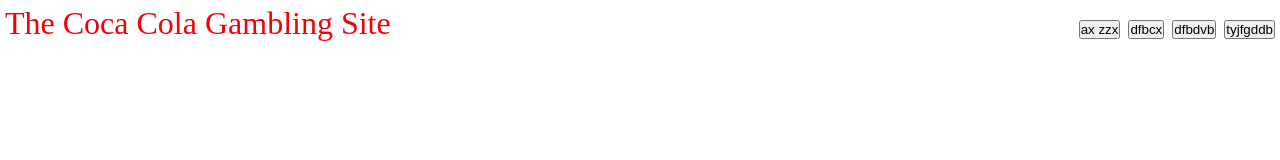
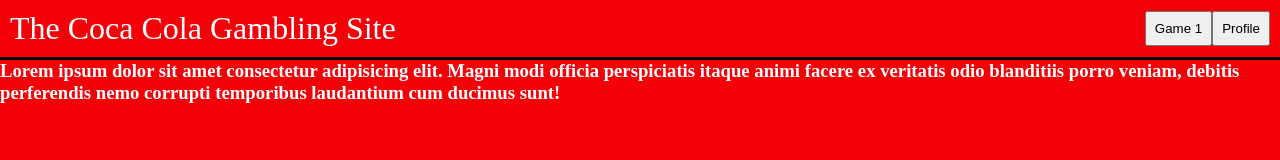
Before and after one commit to FungusSchool/Project2, a plain HTML site: page index.html in a window 1280 px wide. Drawn offline with Linux system fonts and the light colour scheme.

Commit message:
Forsätt arbetat

```diff
--- a/index.html
+++ b/index.html
@@ -1,22 +1,28 @@
 <!DOCTYPE html>
 <html lang="en">
   <head>
-    <meta charset="UTF-8">
-    <meta http-equiv="X-UA-Compatible" content="IE=edge">
-    <meta name="viewport" content="width=device-width, initial-scale=1.0">
+    <meta charset="UTF-8" />
+    <meta http-equiv="X-UA-Compatible" content="IE=edge" />
+    <meta name="viewport" content="width=device-width, initial-scale=1.0" />
     <title>Document</title>
-    <link rel="stylesheet" href="style.css">
+    <link rel="stylesheet" href="style.css" />
     <script defer src="app.js"></script>
   </head>
   <body>
     <header>
-        <div class="title"> The Coca Cola Gambling Site</div>
+      <div class="title">The Coca Cola Gambling Site</div>
       <nav>
-            <button class="">ax zzx</button>
-            <button class="">dfbcx</button>
-            <button class="">dfbdvb</button>
-            <button class="">tyjfgddb</button>
+        <button onclick="document.location='test.html'" class="navButton">Game 1</button>
+        <button class="navButton">Profile</button>
       </nav>
     </header>
+    <div class="main">
+      <h3>
+        Lorem ipsum dolor sit amet consectetur adipisicing elit. Magni modi
+        officia perspiciatis itaque animi facere ex veritatis odio blanditiis
+        porro veniam, debitis perferendis nemo corrupti temporibus laudantium
+        cum ducimus sunt!
+      </h3>
+    </div>
   </body>
 </html>
--- a/style.css
+++ b/style.css
@@ -6,11 +6,25 @@
     display: flex;
     font-size: xx-large;
     justify-content:space-between;
-    align-content: center;
-    margin: 5px;
+    align-items: center;
+    padding: 10px;
+    border-bottom: solid;
+    border-color: black;
 }
 nav{
+    display: flex;
+height: 100%;
+width: 20%;
+justify-content: end;
+}
+.navButton{
+padding: 1vh;
+
 }
 .title{
-    color:#F40009;
+    color:white;
 }
+body{
+    background-color: #F40009;
+    color: white;
+}
```
Also changed, not shown: test.html (added, +12 -0 lines). Lines whose indentation alone changed are shown as unchanged.
